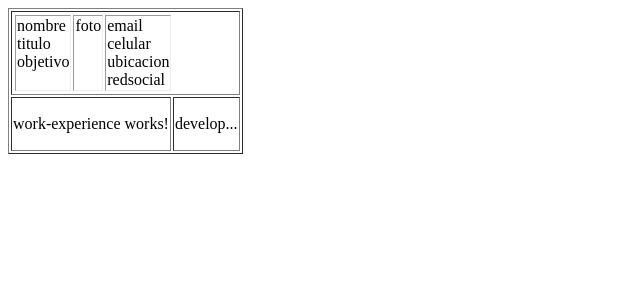
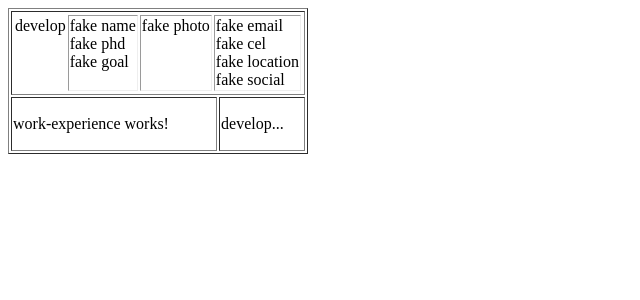
Before and after one commit to Zaireko/Zaireko.github.io, an Angular app: page / in a window 1280 px wide. Shown: the top 300 px of the page, without its empty margins (0-640 px from the left). Built offline with nearby package versions, Linux system fonts and the light colour scheme.

Commit message:
add vars header #3

```diff
--- a/src/app/header/header.component.html
+++ b/src/app/header/header.component.html
@@ -1,18 +1,19 @@
 <tr>
+    develop
     <td>
-        nombre <br>
-        titulo <br>
-        objetivo <br>
+        {{name}} <br>
+        {{titulo}} <br>
+        {{objetivo}} <br>
     </td>
 
     <td>
-        foto
+        {{foto}}
     </td>
 
     <td>
-        email <br>
-        celular <br>
-        ubicacion <br>
-        redsocial
+        {{email}} <br>
+        {{celular}} <br>
+        {{ubicacion}} <br>
+        {{redsocial}}
     </td>
 </tr>
--- a/src/app/header/header.component.ts
+++ b/src/app/header/header.component.ts
@@ -6,5 +6,12 @@
   styleUrls: ['./header.component.css']
 })
 export class HeaderComponent {
-
+name : string = "fake name";
+titulo : string = "fake phd";
+objetivo : string = "fake goal";
+foto : string = "fake photo";
+email : string = "fake email";
+celular : string = "fake cel";
+ubicacion : string = "fake location"
+redsocial : string = "fake social";
 }
```
